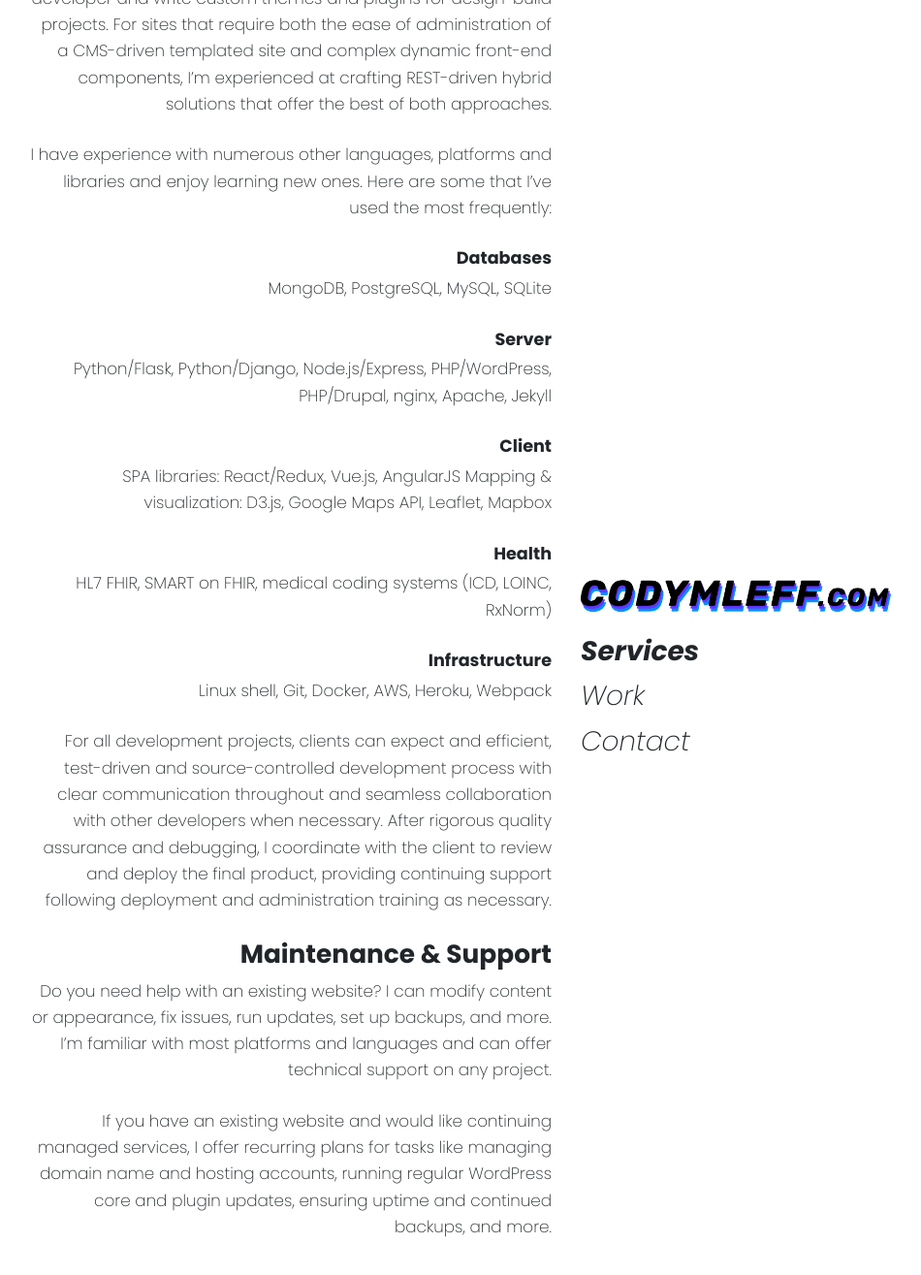
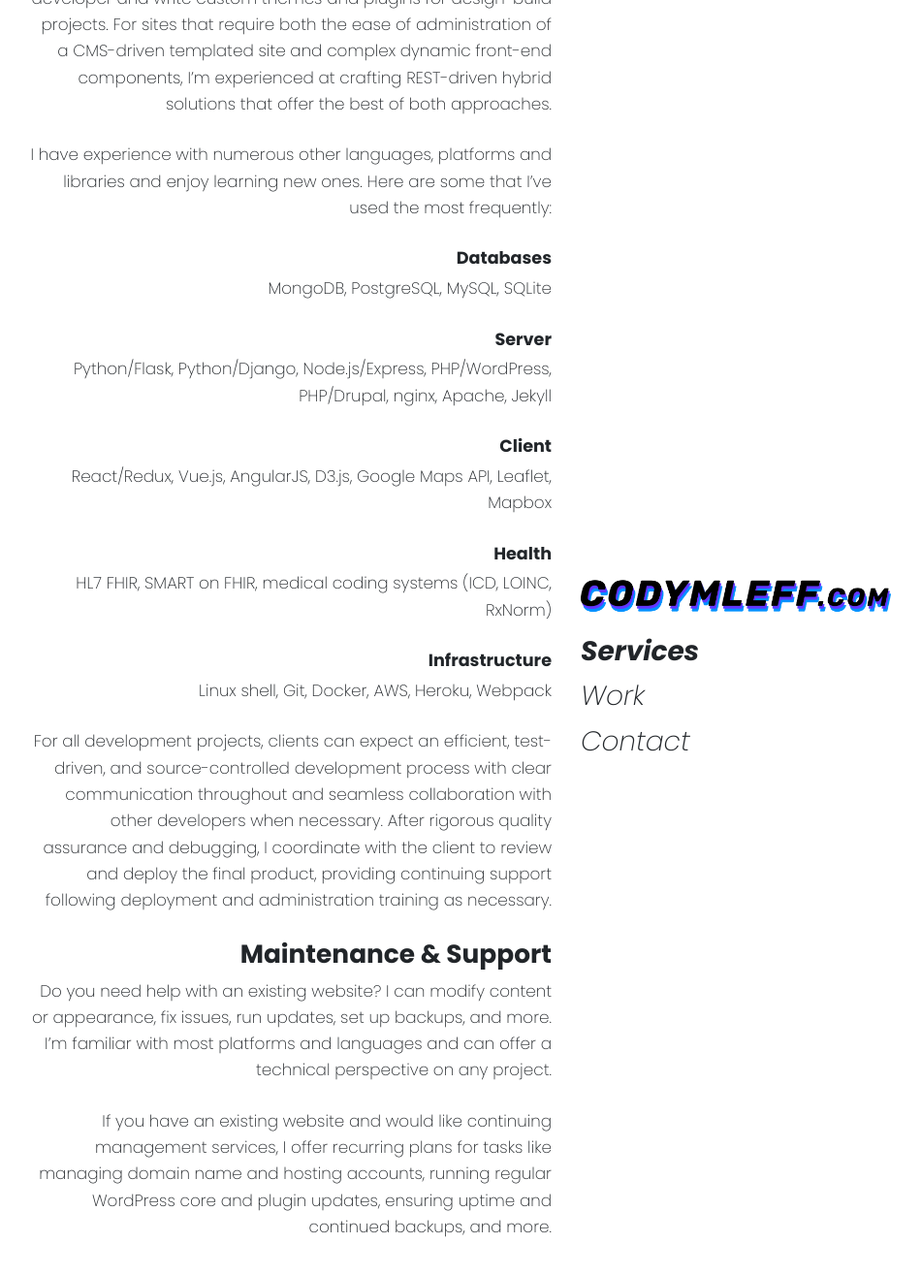
Before and after one commit to codyml/codymleff-dot-com, a Jekyll site: the page built from services.md, in a window 1280 px wide and 1400 px high, scrolled down 1930 px. Shown: the top 1315 px of the window at 97% size, without its empty margins (246-1196 px from the left). Built offline with Jekyll 4.4.1, drawn with Linux system fonts in a browser that asks for light colours.

Commit message:
Updated content.

```diff
--- a/_data/projects.yml
+++ b/_data/projects.yml
@@ -10,7 +10,7 @@
   download: 'cml-healthtensor-website.pdf'
 
 - title: 'Critica Website'
-  description: 'Home for an online health and science community'
+  description: 'Online home for a health and science community'
   roles:
     - creative_direction
     - project_management
--- a/_data/roles.yml
+++ b/_data/roles.yml
@@ -40,7 +40,7 @@ development:
     product.
 
 marketing:
-  name: 'SEO & Marketing'
+  name: 'Marketing & SEO'
   description: |
     For this project, I created and executed a plan to increase
     brand or product awareness using search engine optimization,
--- a/services.md
+++ b/services.md
@@ -47,8 +47,7 @@ MongoDB, PostgreSQL, MySQL, SQLite
 Python/Flask, Python/Django, Node.js/Express, PHP/WordPress, PHP/Drupal, nginx, Apache, Jekyll
 
 ##### Client
-SPA libraries: React/Redux, Vue.js, AngularJS
-Mapping & visualization: D3.js, Google Maps API, Leaflet, Mapbox
+React/Redux, Vue.js, AngularJS, D3.js, Google Maps API, Leaflet, Mapbox
 
 ##### Health
 HL7 FHIR, SMART on FHIR, medical coding systems (ICD, LOINC, RxNorm)
@@ -56,11 +55,11 @@ HL7 FHIR, SMART on FHIR, medical coding systems (ICD, LOINC, RxNorm)
 ##### Infrastructure
 Linux shell, Git, Docker, AWS, Heroku, Webpack
 
-For all development projects, clients can expect and efficient, test-driven and source-controlled development process with clear communication throughout and seamless collaboration with other developers when necessary.  After rigorous quality assurance and debugging, I coordinate with the client to review and deploy the final product, providing continuing support following deployment and administration training as necessary.
+For all development projects, clients can expect an efficient, test-driven, and source-controlled development process with clear communication throughout and seamless collaboration with other developers when necessary.  After rigorous quality assurance and debugging, I coordinate with the client to review and deploy the final product, providing continuing support following deployment and administration training as necessary.
 
 
 ## Maintenance & Support
 
-Do you need help with an existing website?  I can modify content or appearance, fix issues, run updates, set up backups, and more.  I’m familiar with most platforms and languages and can offer technical support on any project.
+Do you need help with an existing website?  I can modify content or appearance, fix issues, run updates, set up backups, and more.  I’m familiar with most platforms and languages and can offer a technical perspective on any project.
 
-If you have an existing website and would like continuing managed services, I offer recurring plans for tasks like managing domain name and hosting accounts, running regular WordPress core and plugin updates, ensuring uptime and continued backups, and more.
+If you have an existing website and would like continuing management services, I offer recurring plans for tasks like managing domain name and hosting accounts, running regular WordPress core and plugin updates, ensuring uptime and continued backups, and more.
```
